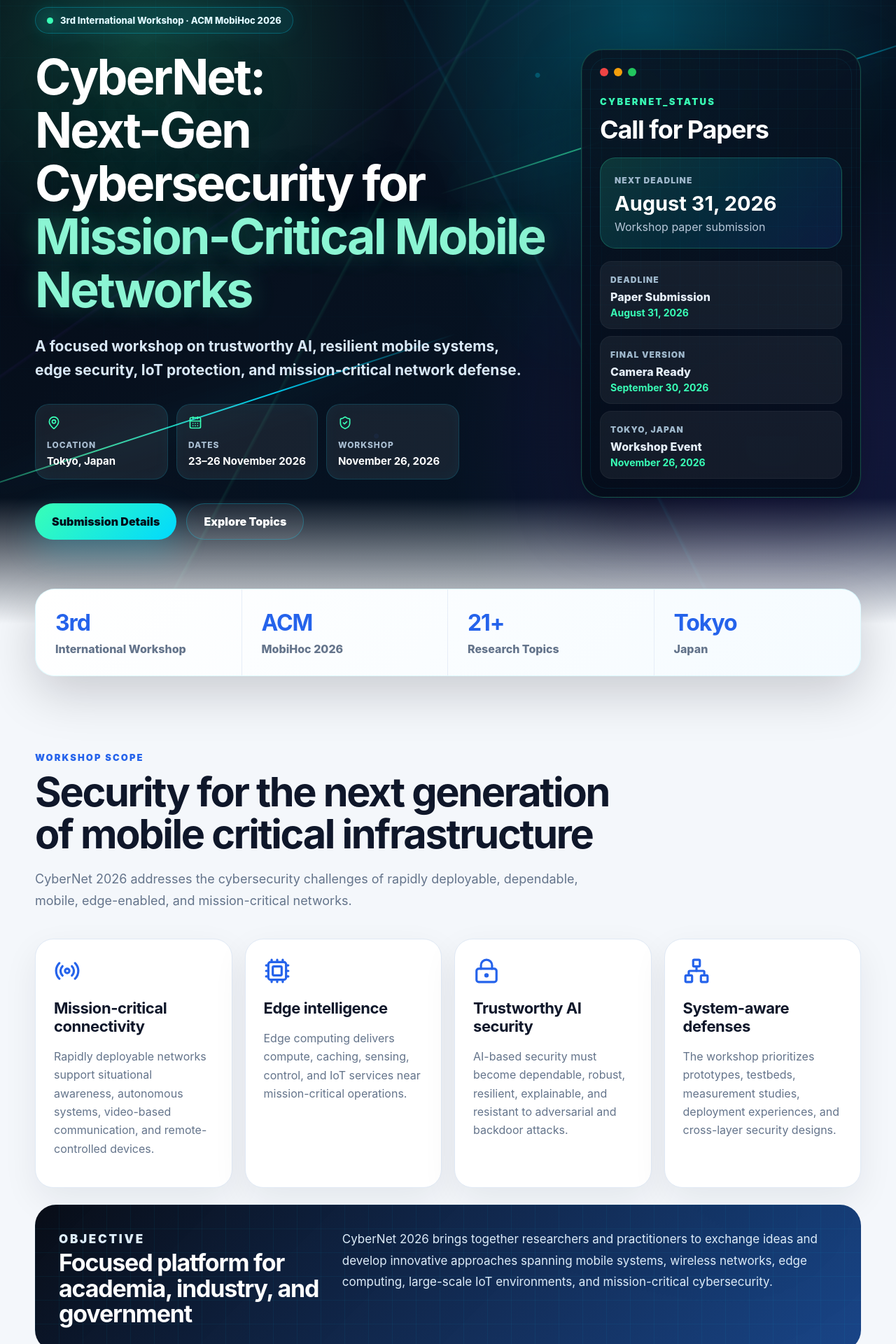
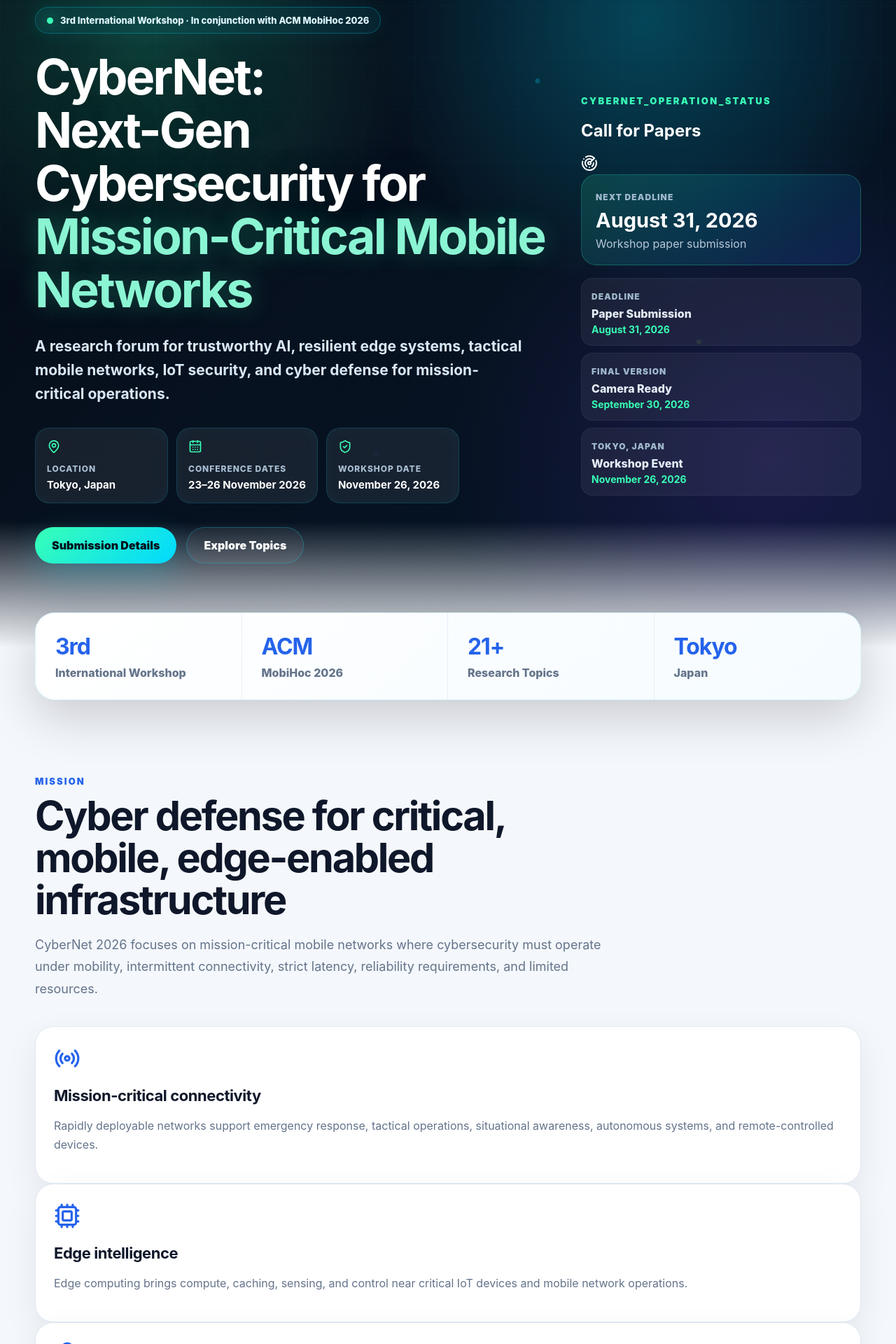
Before and after one commit to cybernet2026/cybernet2026, a React (Vite) app: page / in a window 1280 px wide. Shown: the part 140-2060 px from the top of the page at 70% size. Built offline with nearby package versions, Linux system fonts and the light colour scheme; the HTML template or start-up script is replaced by a standard one.

Commit message:
Revise workshop details and layout in App component
Updated the App component to reflect changes in the workshop details, including mission, objectives, and team roles. Enhanced the layout and structure for better readability.

```diff
--- a/src/App.jsx
+++ b/src/App.jsx
@@ -12,11 +12,17 @@ import {
   X,
   ExternalLink,
   ChevronDown,
+  Radar,
+  ServerCog,
+  Activity,
+  Fingerprint,
+  Satellite,
+  DatabaseZap,
 } from "lucide-react";
 
 const nav = [
   ["Home", "home"],
-  ["Scope", "scope"],
+  ["Mission", "mission"],
   ["Topics", "topics"],
   ["Submission", "submission"],
   ["Committees", "committees"],
@@ -69,9 +75,7 @@ const coChairs = [
   ["Sherif Moussa", "Canadian University Dubai, UAE"],
 ];
 
-const webTeam = [
-  ["Nathan Kahsay", "Canadian University Dubai, UAE"],
-];
+const webTeam = [["Nathan Kahsay", "Web Coordinator", "Canadian University Dubai, UAE"]];
 
 const editions = [
   {
@@ -122,40 +126,44 @@ function App() {
 
       <main>
         <section id="home" className="hero">
-          <div className="heroGrid" />
-          <div className="scan scanA" />
-          <div className="scan scanB" />
+          <div className="cyberGrid" />
+          <div className="cyberNoise" />
+          <div className="pulseNode nodeA" />
+          <div className="pulseNode nodeB" />
+          <div className="pulseNode nodeC" />
+          <div className="beam beamA" />
+          <div className="beam beamB" />
 
           <div className="heroShell">
-            <div className="heroLeft">
+            <div className="heroCopy">
               <div className="statusPill">
                 <span />
-                3rd International Workshop · ACM MobiHoc 2026
+                3rd International Workshop · In conjunction with ACM MobiHoc 2026
               </div>
 
               <h1>
                 CyberNet:
                 <br />
-                Next-Gen Cybersecurity for
-                <em> Mission-Critical Mobile Networks</em>
+                Next-Gen Cybersecurity for{" "}
+                <em>Mission-Critical Mobile Networks</em>
               </h1>
 
               <p className="heroLead">
-                A focused workshop on trustworthy AI, resilient mobile systems,
-                edge security, IoT protection, and mission-critical network
-                defense.
+                A research forum for trustworthy AI, resilient edge systems,
+                tactical mobile networks, IoT security, and cyber defense for
+                mission-critical operations.
               </p>
 
               <div className="heroFacts">
                 <Fact icon={<MapPin />} label="Location" value="Tokyo, Japan" />
                 <Fact
                   icon={<CalendarDays />}
-                  label="Dates"
+                  label="Conference Dates"
                   value="23–26 November 2026"
                 />
                 <Fact
                   icon={<ShieldCheck />}
-                  label="Workshop"
+                  label="Workshop Date"
                   value="November 26, 2026"
                 />
               </div>
@@ -170,16 +178,22 @@ function App() {
               </div>
             </div>
 
-            <div className="commandCard">
-              <div className="terminalTop">
+            <div className="socPanel">
+              <div className="panelTop">
                 <span />
                 <span />
                 <span />
               </div>
 
-              <p className="terminalLabel">CYBERNET_STATUS</p>
+              <p className="terminalLabel">CYBERNET_OPERATION_STATUS</p>
+              <h2>Call for Papers</h2>
 
-              <h2>Call for Papers</h2>
+              <div className="threatDial">
+                <div className="dialRing" />
+                <div className="dialCore">
+                  <Radar />
+                </div>
+              </div>
 
               <div className="deadlineBox">
                 <small>Next Deadline</small>
@@ -207,57 +221,89 @@ function App() {
           <Metric number="Tokyo" label="Japan" />
         </section>
 
-        <section id="scope" className="section">
+        <section id="mission" className="section missionSection">
           <SectionHeader
-            eyebrow="Workshop Scope"
-            title="Security for the next generation of mobile critical infrastructure"
-            text="CyberNet 2026 addresses the cybersecurity challenges of rapidly deployable, dependable, mobile, edge-enabled, and mission-critical networks."
+            eyebrow="Mission"
+            title="Cyber defense for critical, mobile, edge-enabled infrastructure"
+            text="CyberNet 2026 focuses on mission-critical mobile networks where cybersecurity must operate under mobility, intermittent connectivity, strict latency, reliability requirements, and limited resources."
           />
 
-          <div className="scopeGrid">
+          <div className="missionGrid">
             <Feature
               icon={<Radio />}
               title="Mission-critical connectivity"
-              text="Rapidly deployable networks support situational awareness, autonomous systems, video-based communication, and remote-controlled devices."
+              text="Rapidly deployable networks support emergency response, tactical operations, situational awareness, autonomous systems, and remote-controlled devices."
             />
             <Feature
               icon={<Cpu />}
               title="Edge intelligence"
-              text="Edge computing delivers compute, caching, sensing, control, and IoT services near mission-critical operations."
+              text="Edge computing brings compute, caching, sensing, and control near critical IoT devices and mobile network operations."
             />
             <Feature
               icon={<LockKeyhole />}
-              title="Trustworthy AI security"
-              text="AI-based security must become dependable, robust, resilient, explainable, and resistant to adversarial and backdoor attacks."
+              title="AI-resilient security"
+              text="The workshop targets trustworthy, explainable, robust, and adversarially resilient AI for cybersecurity in mobile and edge networks."
             />
             <Feature
               icon={<Network />}
-              title="System-aware defenses"
-              text="The workshop prioritizes prototypes, testbeds, measurement studies, deployment experiences, and cross-layer security designs."
+              title="System-aware defense"
+              text="CyberNet prioritizes prototypes, testbeds, measurement studies, deployments, and cross-layer security architectures."
             />
           </div>
 
-          <div className="objectivePanel">
+          <div className="operationsPanel">
             <div>
-              <p className="eyebrow">Objective</p>
-              <h3>Focused platform for academia, industry, and government</h3>
+              <p className="eyebrow light">Workshop Objective</p>
+              <h3>Connecting cybersecurity research with real mission constraints</h3>
             </div>
 
             <p>
-              CyberNet 2026 brings together researchers and practitioners to
-              exchange ideas and develop innovative approaches spanning mobile
-              systems, wireless networks, edge computing, large-scale IoT
-              environments, and mission-critical cybersecurity.
+              CyberNet 2026 provides a focused platform for researchers and
+              practitioners from academia, industry, and government to exchange
+              ideas and develop innovative approaches across mobile systems,
+              wireless networks, edge computing, large-scale IoT environments,
+              and mission-critical cybersecurity.
             </p>
           </div>
         </section>
 
-        <section id="topics" className="section darkSection">
+        <section className="section darkSection">
+          <SectionHeader
+            eyebrow="Cybersecurity Focus"
+            title="A workshop for resilient network defense"
+            text="The workshop emphasizes practical, system-oriented security research for mobile networks that must remain dependable even under cyberattack, infrastructure stress, and changing operational conditions."
+            light
+          />
+
+          <div className="focusGrid">
+            <FocusCard
+              icon={<Fingerprint />}
+              title="Trust & Authentication"
+              text="PKI, identity, authentication, access control, and trust management for mobile mission-critical environments."
+            />
+            <FocusCard
+              icon={<DatabaseZap />}
+              title="Threat Intelligence"
+              text="AI-driven detection, knowledge fusion, intrusion response, digital twins, and situational cyber awareness."
+            />
+            <FocusCard
+              icon={<ServerCog />}
+              title="Edge & SDN Security"
+              text="Programmable defenses, edge orchestration, software-defined control, and resource-aware cyber protection."
+            />
+            <FocusCard
+              icon={<Satellite />}
+              title="Mobile Network Resilience"
+              text="Security designs for mobility, intermittent connectivity, latency-sensitive systems, IoT, and cross-layer operations."
+            />
+          </div>
+        </section>
+
+        <section id="topics" className="section topicsSection">
           <SectionHeader
             eyebrow="Topics of Interest"
             title="Search the technical scope"
-            text="CyberNet welcomes system-oriented contributions across AI security, mobile networking, IoT, edge orchestration, authentication, resilience, and software-defined control."
-            light
+            text="CyberNet welcomes work across AI-driven cybersecurity, mission-critical networks, mobile systems, edge intelligence, IoT, authentication, digital twins, and resilient networked infrastructure."
           />
 
           <div className="topicSearch">
@@ -282,7 +328,7 @@ function App() {
           )}
         </section>
 
-        <section id="submission" className="section">
+        <section id="submission" className="section submissionSection">
           <SectionHeader
             eyebrow="Submission"
             title="Submission Information"
@@ -351,7 +397,7 @@ function App() {
           </div>
         </section>
 
-        <section id="committees" className="section muted">
+        <section id="committees" className="section committeesSection">
           <SectionHeader
             eyebrow="Committees"
             title="Workshop Committees"
@@ -382,11 +428,11 @@ function App() {
           <h3 className="blockTitle">Web Coordination</h3>
 
           <div className="peopleGrid two">
-            {webTeam.map(([name, affiliation]) => (
+            {webTeam.map(([name, role, affiliation]) => (
               <Person
                 key={name}
                 name={name}
-                affiliation={affiliation}
+                affiliation={`${role} · ${affiliation}`}
               />
             ))}
           </div>
@@ -398,7 +444,7 @@ function App() {
           </div>
         </section>
 
-        <section id="program" className="section">
+        <section id="program" className="section programSection">
           <SectionHeader
             eyebrow="Program"
             title="Workshop Program"
@@ -421,7 +467,7 @@ function App() {
           </div>
         </section>
 
-        <section id="history" className="section darkSection">
+        <section id="history" className="section historySection darkSection">
           <SectionHeader
             eyebrow="Previous Editions"
             title="CyberNet workshop history"
@@ -550,6 +596,16 @@ function Feature({ icon, title, text }) {
   );
 }
 
+function FocusCard({ icon, title, text }) {
+  return (
+    <article className="focusCard">
+      {icon}
+      <h3>{title}</h3>
+      <p>{text}</p>
+    </article>
+  );
+}
+
 function Person({ name, affiliation, email }) {
   return (
     <article className="personCard">
```
